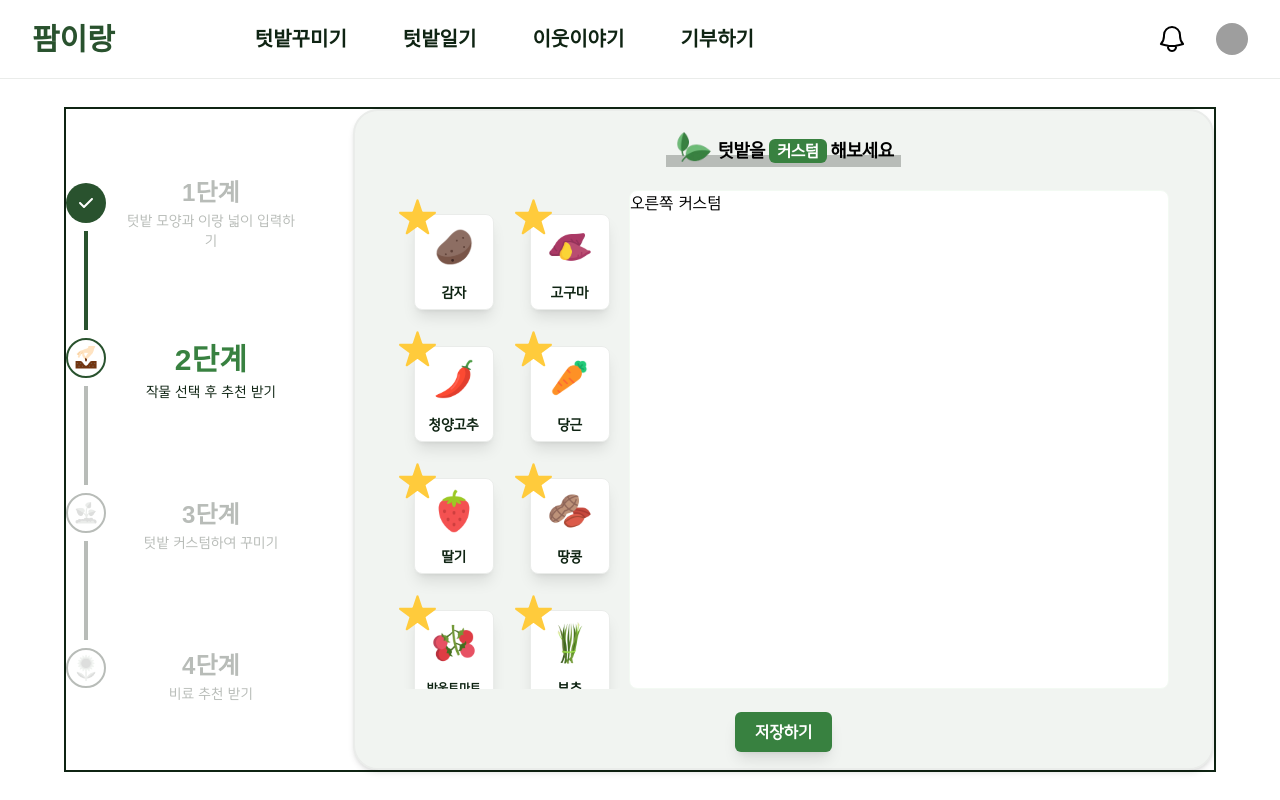
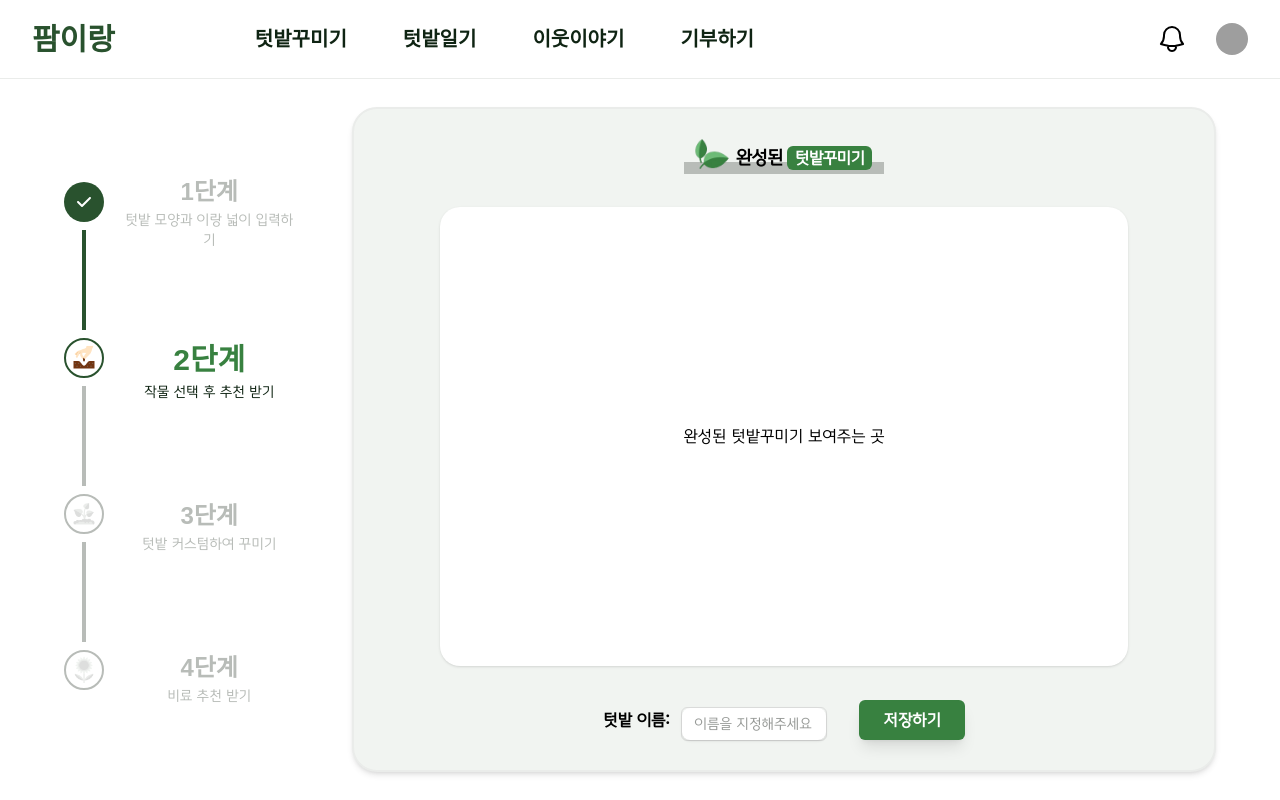
Before and after one commit to Hocheol18/Farmirang, a Next.js app in the folder frontend/: page /farm-design in a window 1280 px wide. Both pictures are taken after a click on the button "저장하기". Built offline with nearby package versions, Linux system fonts and the light colour scheme; grey boxes are pictures that could not be loaded; a web font is replaced by a local one.

Commit message:
[feat]: 3단계 완성된 텃밭꾸미기 보여주기 ui 완성

```diff
--- a/frontend/app/farm-design/components/step/CropsBox.tsx
+++ b/frontend/app/farm-design/components/step/CropsBox.tsx
@@ -81,7 +81,7 @@ const CropsBox = ({ id, name, isClick, isRecommend, handleClick }: Props) => {
         relative w-20 h-24 px-2.5 py-1 ${clickBackColor} rounded-lg ${clickShadow} border flex-col justify-start items-center gap-1 inline-flex`}
       >
         {/* 추천은 '별'로 */}
-        {!isRecommend && (
+        {isRecommend && (
           <Image className="absolute  -left-4 -top-4" src={Star} alt="추천" />
         )}
         <div className="flex-col justify-center items-center gap-2.5 inline-flex">
--- a/frontend/app/farm-design/components/step/TotalLayout.tsx
+++ b/frontend/app/farm-design/components/step/TotalLayout.tsx
@@ -3,7 +3,7 @@ import Stepper from "./Stepper";
 
 const TotalLayout = () => {
   return (
-    <div className="flex w-full border-black-100 items-center mx-[5%] gap-[5%]  border border-2 ">
+    <div className="flex w-full items-center mx-[5%] gap-[5%] ">
       <Stepper />
       <StepBox />
     </div>
--- a/frontend/app/farm-design/components/step/second/SecondPage.tsx
+++ b/frontend/app/farm-design/components/step/second/SecondPage.tsx
@@ -9,7 +9,7 @@ const SecondPage = () => {
 
   return (
     <div className=" flex flex-col w-[90%] h-[90%]  ">
-      {isCheck ? <SecondFirstPage /> : <SecondSecondPage />}
+      {!isCheck ? <SecondFirstPage /> : <SecondSecondPage />}
     </div>
   );
 };
--- a/frontend/app/farm-design/components/step/third/ThirdPage.tsx
+++ b/frontend/app/farm-design/components/step/third/ThirdPage.tsx
@@ -4,6 +4,7 @@ import Button from "@/app/_components/common/Button";
 import { useEffect, useState } from "react";
 import CropsBox from "../CropsBox";
 import TitleBox from "../TitleBox";
+import Input from "@/app/_components/common/Input";
 
 interface Crops {
   id: number;
@@ -52,7 +53,7 @@ const ThirdPage = () => {
     setCropsList(initialCropsList);
   }, []);
 
-  //   작물 컴포넌트 클릭시 isClick 변환
+  //   작물 컴포넌트 클릭시 isClick 변환 (이전에 클릭된건 지움)
   const handleClick = (id: number) => {
     setCropsList((prevCropsList) => {
       const updatedCropsList = [...prevCropsList];
@@ -75,12 +76,60 @@ const ThirdPage = () => {
     });
   };
 
-  // 임시...함수
+  const [isSave, setIsSave] = useState<boolean>(false);
+
+  // 저장하기 버튼 눌렀는지
+  const handleSaveButton = () => {
+    setIsSave(!isSave);
+  };
+
+  // 임시 함수...
   const tmpHandleFunction = () => {};
 
+  const InputCSS = `w-36 rounded-lg bg-white-100 border-0 bg-transparent h-[2rem] py-1 pl-3 text-black-100 placeholder:text-gary-500 sm:text-sm sm:leading-6 shadow`;
+
   return (
+    <>
+      {isSave ? (
+        <div className="flex flex-col pb-1 gap-[5%] justify-center items-center overflow-y-auto w-full h-full">
+          <TitleBox basicText1="완성된" pointText="텃밭꾸미기" basicText2="" />
+
+          {/* 이안에 추천된 텃밭꾸미기 들어갈 것 */}
+          <div className="flex justify-center items-center w-[80%] h-[70%] bg-white-100 rounded-[20px] shadow">
+            완성된 텃밭꾸미기 보여주는 곳
+          </div>
+          {/* 버튼들 */}
+          <div className="flex gap-3 items-center px-[10%]">
+            {/* 이름 저장 Input */}
+            <div className="flex items-center gap-3 mr-5">
+              <div className="font-bold">텃밭 이름: </div>
+              {/* value, onChange 바꿔야 함 */}
+              <Input
+                topcss={""}
+                labeltext={""}
+                labelcss={""}
+                inputcss={InputCSS}
+                placeholder={"이름을 지정해주세요"}
+                type={"text"}
+                value={""}
+                onChange={tmpHandleFunction}
+              />
+            </div>
+            <Button
+              text="저장하기"
+              bgStyles="bg-green-400 px-6"
+              textStyles="text-white-100 font-semibold"
+              handleClick={tmpHandleFunction}
+            />
+          </div>
+        </div>
+      ) : (
         <div className="flex flex-col justify-between items-center w-[90%] h-[95%]">
-      <TitleBox basicText1="텃밭을" pointText="커스텀" basicText2="해보세요" />
+          <TitleBox
+            basicText1="텃밭을"
+            pointText="커스텀"
+            basicText2="해보세요"
+          />
           {/* 가운데 (작물 리스트 + 커스텀 공간) */}
           <div className="flex w-full h-[80%] gap-1 ">
             <div className="flex flex-wrap overflow-y-auto flex-1 gap-3 py-3 rounded-lg justify-center items-center">
@@ -95,7 +144,7 @@ const ThirdPage = () => {
                 />
               ))}
             </div>
-        <div className="border border-green-100 rounded-lg w-[70%] h-full bg-white-100">
+            <div className="border border-green-100 rounded-[20px] w-[70%] h-full bg-white-100">
               오른쪽 커스텀
             </div>
           </div>
@@ -103,9 +152,11 @@ const ThirdPage = () => {
             text="저장하기"
             bgStyles="bg-green-400 px-5"
             textStyles="text-white-100 font-semibold"
-        handleClick={tmpHandleFunction}
+            handleClick={handleSaveButton}
           />
         </div>
+      )}
+    </>
   );
 };
 
```
Lines whose indentation alone changed are shown as unchanged.
